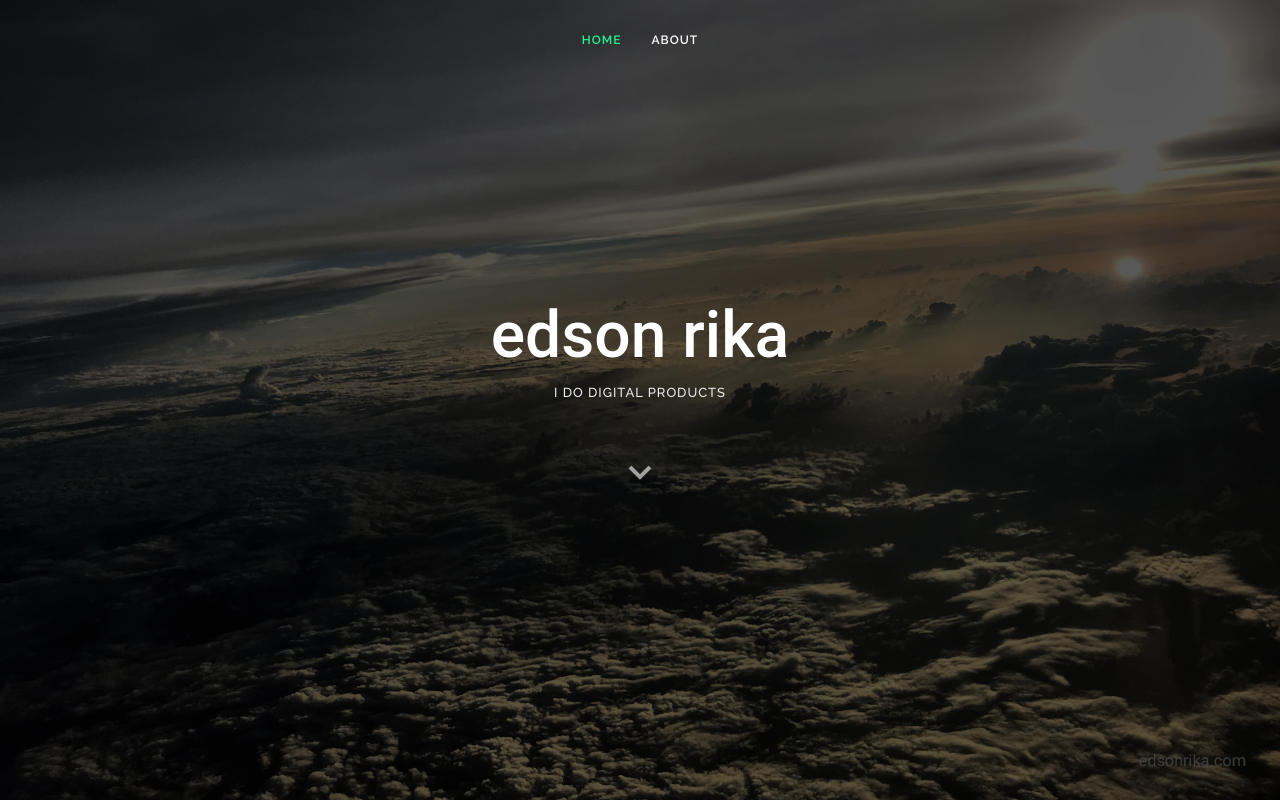
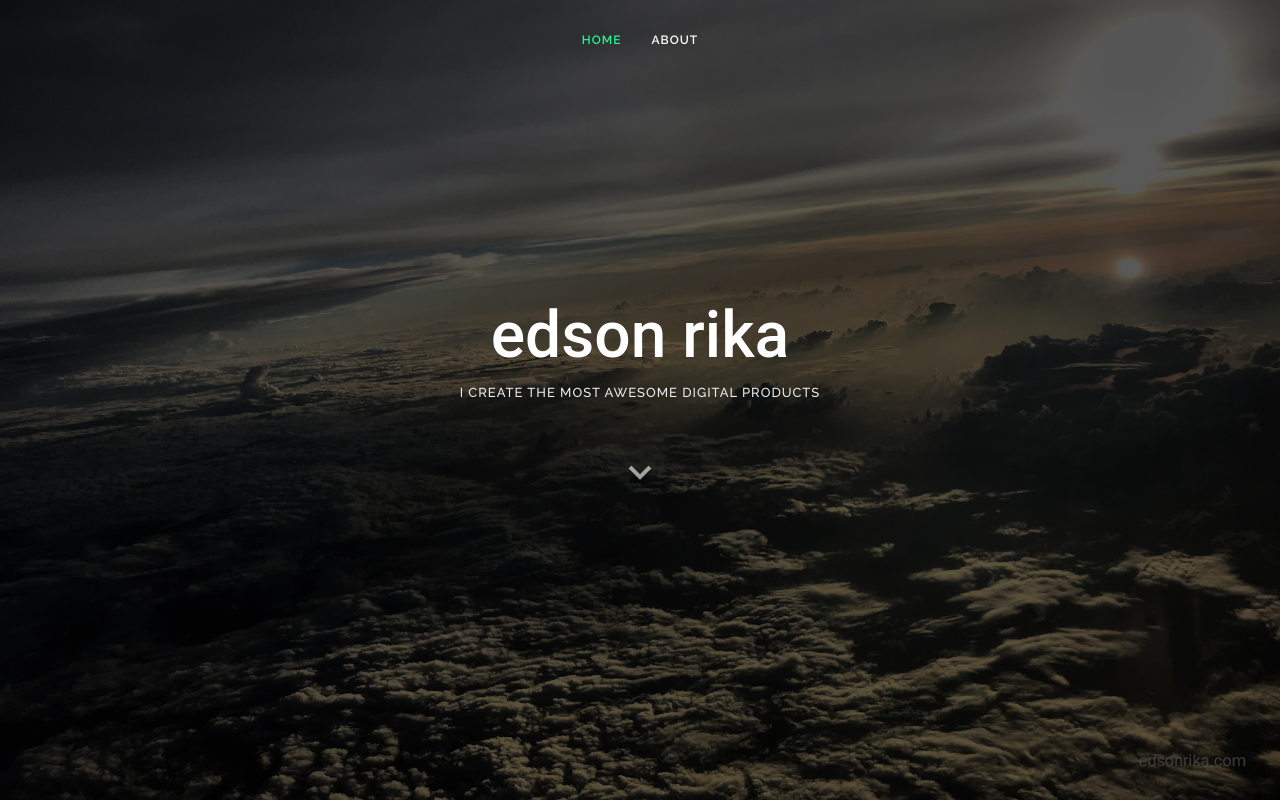
Before and after one commit to edsonrika/edsonrika.com, a plain HTML site: page index.html in a window 1280 px wide. Shown: the top 802 px of the page. Drawn offline with nearby package versions, Linux system fonts and the light colour scheme.

Commit message:
Update index.html

```diff
--- a/index.html
+++ b/index.html
@@ -79,7 +79,7 @@
   <section id="hero">
     <div class="hero-container">
       <h1 class="text-focus-in">edson rika</h1>
-      <h2 class="text-focus-in">I do digital Products</h2>
+      <h2 class="text-focus-in">I create the most awesome digital Products</h2>
       <a href="#about" class="btn-scroll scrollto" title="Scroll Down"><i class="bx bx-chevron-down"></i></a>
     </div>
   </section><!-- End Hero -->
```
